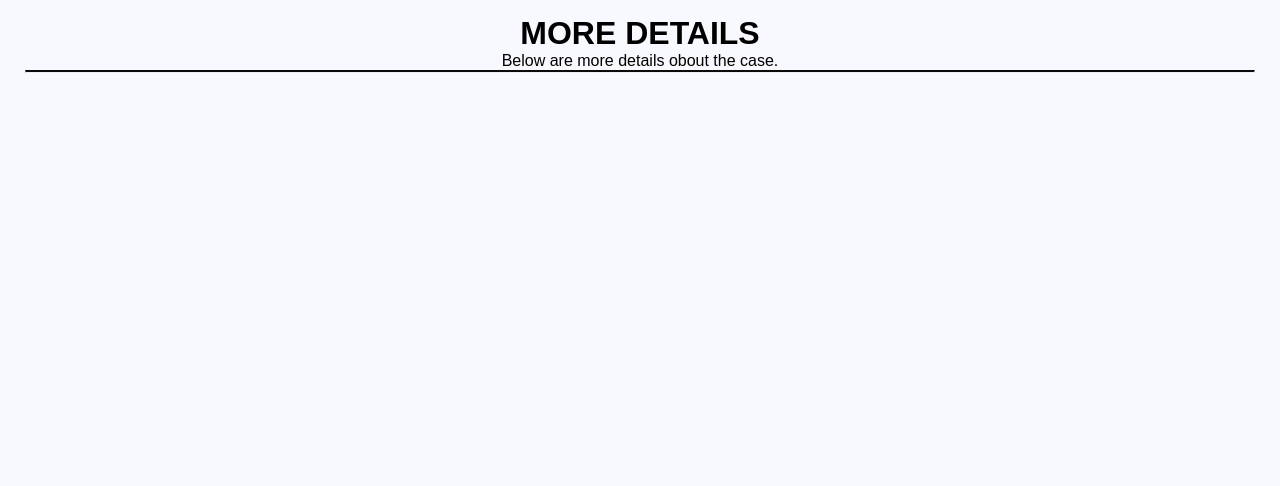
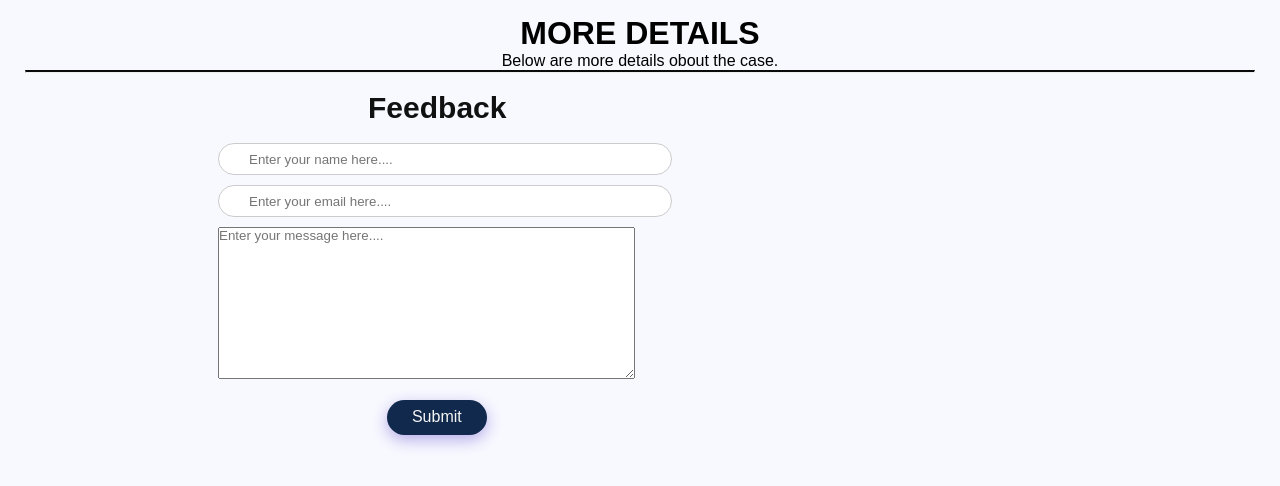
Before and after one commit to n3tsploit/Unidentified---Unclaimed-Persons-Management-System, a PHP site: page /case.php?id=1 in a window 1280 px wide. Shown: the part 128-614 px from the top of the page. Run offline with PHP 8.4, Linux system fonts and the light colour scheme; data that the repository does not hold is empty.

Commit message:
updated the feedback module

```diff
--- a/case.php
+++ b/case.php
@@ -65,12 +65,25 @@
 								<hr style="border-top: 3px dashed darkgray;"><br>
 								<h3>Details :</h3>
 								<p>'.$row["narrative"].'</p>
-							</div>
+							</div><br><hr style="border-top: 3px dashed darkgray;"><br>
 						</a>';
 					}
 				}
 
 				?>
+				<div class="feedback">
+					<form action="include/feedback.inc.php" method="post"><br>
+						<h3>Feedback</h3><br>
+						<input type="text" name="name" placeholder="Enter your name here....">
+						<input type="text" name="email" placeholder="Enter your email here....">
+						<textarea name="message" rows="10" cols="50" placeholder="Enter your message here...."></textarea><br>
+						<?php
+						echo '<input type="caseId" name="caseId" hidden value="'.$id.'">';
+
+						 ?>
+						<button type="submit" name="submit" class="feedback-button">Submit</button>
+					</form>
+				</div>
 		</div>
 	</div>
 </body>
--- a/css/search.css
+++ b/css/search.css
@@ -103,3 +103,41 @@ button{
 	height: 20px;
 	font-size: 15px;
 }
+
+input{
+	margin-bottom: 10px;
+	border-radius: 45px;
+	width: 50%;
+	height: 30px;
+	border: 1px solid #ccc;
+	outline: none;
+	padding-left: 30px;
+	padding-right: 0px;
+}
+
+.feedback{
+	display: flex;
+	justify-content: center;
+}
+
+.feedback h3{
+	margin-left: 150px ;
+	font-size: 30px;
+}
+
+.feedback-button{
+	position: right;
+	margin-left: 20%;
+	margin-top: 2%;
+	background: #11294c;
+	color: whitesmoke;
+	border: none;
+	outline: none;
+	height: 35px;
+	border-radius: 45px;
+	width: 100px;
+	box-shadow: 0px 5px 15px 0px rgba(28, 0, 181, 0.3);
+	display: block;
+	font-family: inherit;
+	font-size: 16px;
+}
--- a/unidentified.php
+++ b/unidentified.php
@@ -32,8 +32,8 @@
 			<hr>
 			<form action="search.php" method="POST">
 				<select name="gender">
-					<option value="male">Male</option>
-					<option value="female">Female</option>
+					<option value="Male">Male</option>
+					<option value="Female">Female</option>
 					<option value="Transgender">Transgender</option>
 				</select>
 				<button type="submit" name="submit-search">Search</button>
--- a/user/header.php
+++ b/user/header.php
@@ -23,6 +23,7 @@
 		<nav>
 			<a href="dashboard.php"><i class="material-icons">dashboard</i>Dashboard</a>
 			<a href="newcase.php"><i class="material-icons">add_circle_outline</i>New Case</a>
+			<a href="newcase.php"><i class="material-icons">feedback</i>Feedback</a>
 			<?php
 				if ($role === 'admin') {
 					echo '<a href="register.php"><i class="material-icons">person_add</i>Register User</a>';
```
Also changed, not shown: include/feedback.inc.php (added, +24 -0 lines).
